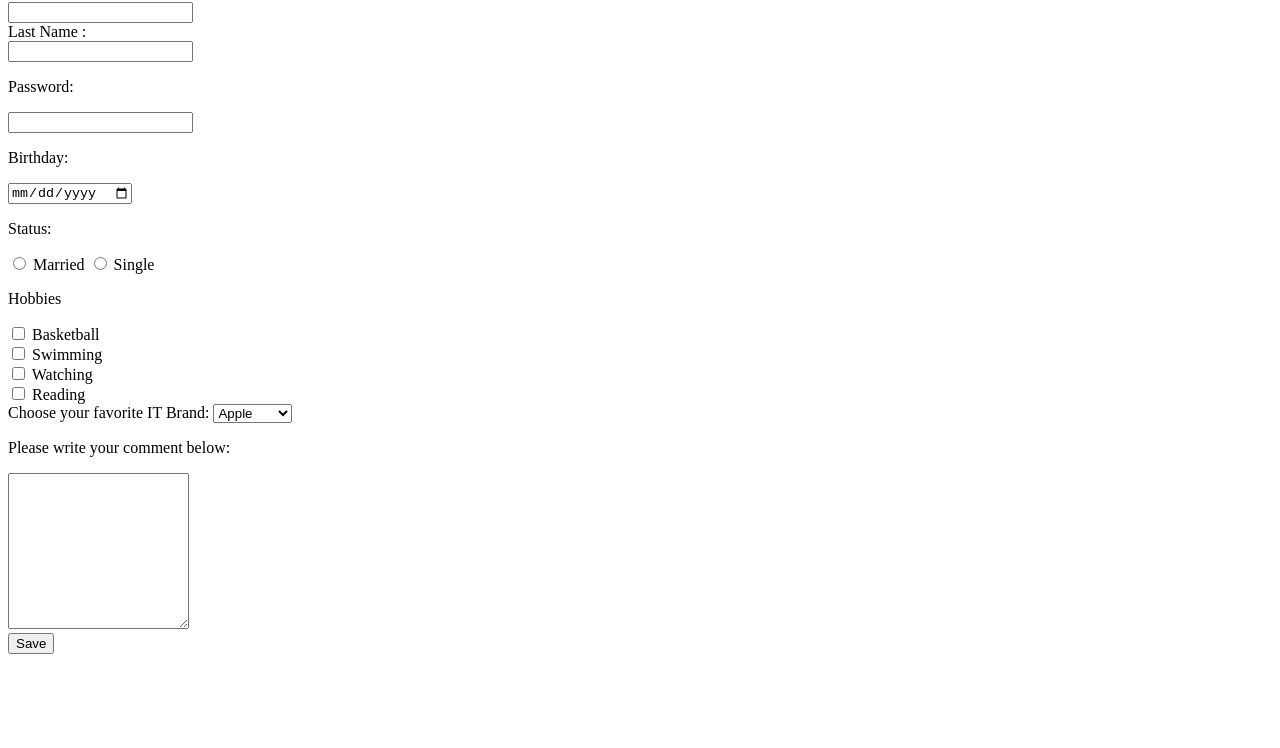
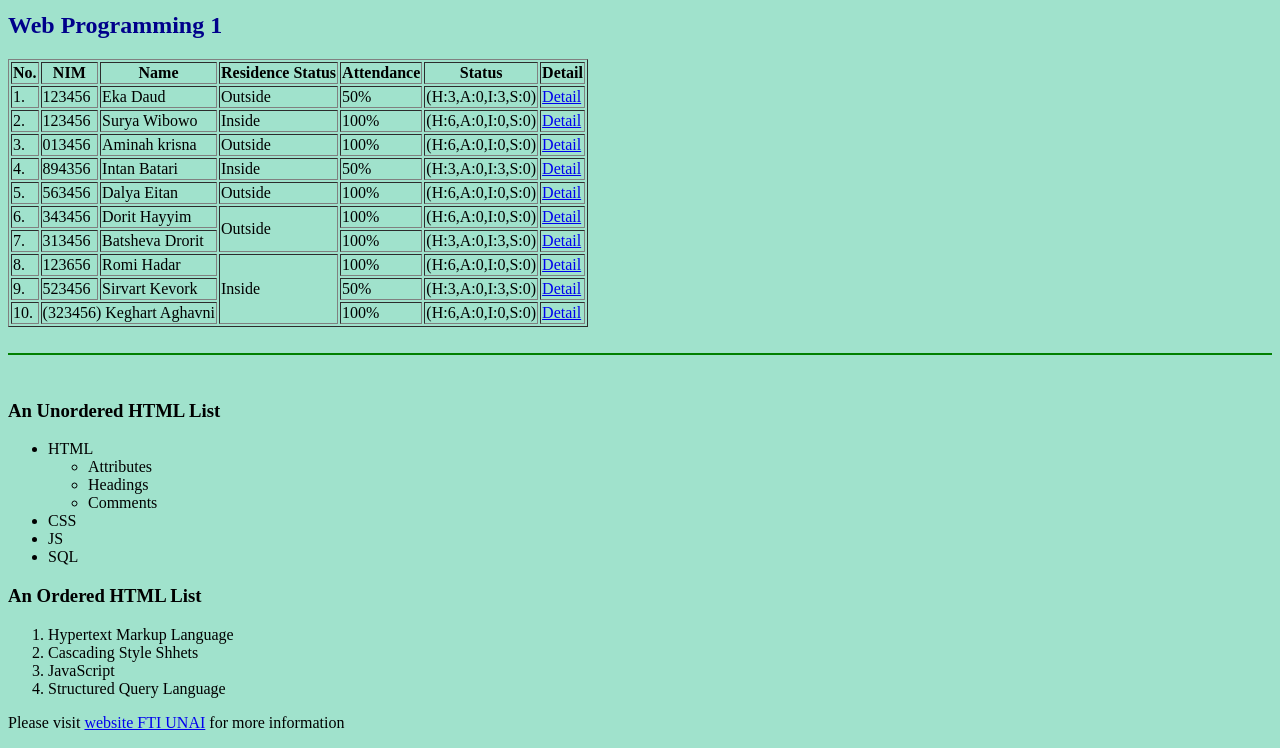
Before and after one commit to Artz5/Artz5.github.io, a plain HTML site: page index.html in a window 1280 px wide. Shown: the part 96-844 px from the top of the page. Before the commit the page ends 800 px from the top, so only its background shows below. Drawn offline with Linux system fonts and the light colour scheme.

Commit message:
Update index.html

```diff
--- a/index.html
+++ b/index.html
@@ -1,52 +1,134 @@
 <!DOCTYPE html>
 <html>
-    <head>
-        <title>Learn HTML forms</title>
-    </head>
-    <body>
-        <h1>Learn HTML forms</h1>
+<head>
+    <title>Assignment 4</title>
+    <link rel="icon" type="image/x-icon" href="WEB1 (2).png">
 
-        <form action="savedata.php" method="post">
-            <!--name-->
-                <label for="fname">First Name  : </label> <br>
-                <input type="text" id="fname" name="fname"><br>
-                <label for="lname">Last Name   : </label> <br>
-                <input type="text" id="lname" name="lname"><br>
-            <!--Password-->
-                <p>Password: </p>
-                <input type="Password" name="password">
-            <!--Birthday-->
-                <p>Birthday: </p>
-                <input type="date" name="birthday"
-            <!--radio-->
-            <p>Status: </p>
-                <input type="radio" id="married" name="Status" value="married">
-                <label for="married">Married</label>
-                <input type="radio" id="single" name="Status" value="single">
-                <label for="single">Single</label>
-            <!--Checkbox-->
-            <p>Hobbies</p>
-                <input type="checkbox" id="Basketball" Value="Basketball"=>
-                <label for="Basketball">Basketball</label><br>
-                <input type="checkbox" id="Swimming" Value="Swimming">
-                <label for="Swimming">Swimming</label><br>
-                <input type="checkbox" id="Watching" Value="Watching">
-                <label for="Watching">Watching</label><br>
-                <input type="checkbox" id="Reading" Value="Reading">
-                <label for="Reading">Reading</label><br>
-            <!--itbrand-->
-            <label for=":itbrand">Choose your favorite IT Brand: </label>
-            <select id="itbrand" name="itbrand">
-                <option value="apple">Apple</option>
-                <option value="samsung">Samsung</option>
-                <option value="xiaomi">Xiaomi</option>
-                <option value="hp">HP</option>
-            </select>
-            <!--Comment-->
-            <p>Please write your comment below: </p>
-            <textarea name="comment" rows="10"></textarea><br>
-            <input type="submit" value="Save">
+<body style="background-color:rgb(160, 226, 204)">
+    <img src="logo_fti_unai (1).png" width="360px">
+    <h1 style="color:blue">Student Attendance List</h1>
+    <h2 style="color:darkblue">Web Programming 1</h2>
+    <table border="1">
+        <tr>
+            <th>No.</th>
+            <th>NIM</th>
+            <th>Name</th>
+            <th>Residence Status</th>
+            <th>Attendance</th>
+            <th>Status</th>
+            <th>Detail</th>
+        </tr>
+        <tr>
+            <td>1.</td>
+            <td>123456</td>
+            <td>Eka Daud</td>
+            <td>Outside</td>
+            <td>50%</td>
+            <td>(H:3,A:0,I:3,S:0)</td>
+            <td><a href="https://fti.unai.edu">Detail</a></td>
+        </tr>
+        <tr>
+            <td>2.</td>
+            <td>123456</td>
+            <td>Surya Wibowo</td>
+            <td>Inside</td>
+            <td>100%</td>
+            <td>(H:6,A:0,I:0,S:0)</td>
+            <td><a href="https://fti.unai.edu">Detail</a></td>
+        </tr>
+        <tr>
+            <td>3.</td>
+            <td>013456</td>
+            <td>Aminah krisna</td>
+            <td>Outside</td>
+            <td>100%</td>
+            <td>(H:6,A:0,I:0,S:0)</td>
+            <td><a href="https://fti.unai.edu">Detail</a></td>
+        </tr>
+        <tr>
+            <td>4.</td>
+            <td>894356</td>
+            <td>Intan Batari</td>
+            <td>Inside</td>
+            <td>50%</td>
+            <td>(H:3,A:0,I:3,S:0)</td>
+            <td><a href="https://fti.unai.edu">Detail</a></td>
+        </tr>
+        <tr>
+            <td>5.</td>
+            <td>563456</td>
+            <td>Dalya Eitan</td>
+            <td>Outside</td>
+            <td>100%</td>
+            <td>(H:6,A:0,I:0,S:0)</td>
+            <td><a href="https://fti.unai.edu">Detail</a></td>
+        </tr>
+        <tr>
+            <td>6.</td>
+            <td>343456</td>
+            <td>Dorit Hayyim</td>
+            <td rowspan="2">Outside</td>
+            <td>100%</td>
+            <td>(H:6,A:0,I:0,S:0)</td>
+            <td><a href="https://fti.unai.edu">Detail</a></td>
+        </tr>
+        <tr>
+            <td>7.</td>
+            <td>313456</td>
+            <td>Batsheva Drorit</td>
+            <td>100%</td>
+            <td>(H:3,A:0,I:3,S:0)</td>
+            <td><a href="https://fti.unai.edu">Detail</a></td>
+        </tr>
+        <tr>
+            <td>8.</td>
+            <td>123656</td>
+            <td>Romi Hadar</td>
+            <td rowspan="3">Inside</td>
+            <td>100%</td>
+            <td>(H:6,A:0,I:0,S:0)</td>
+            <td><a href="https://fti.unai.edu">Detail</a></td>
+        </tr>
+        <tr>
+            <td>9.</td>
+            <td>523456</td>
+            <td>Sirvart Kevork</td>
+            <td>50%</td>
+            <td>(H:3,A:0,I:3,S:0)</td>
+            <td><a href="https://fti.unai.edu">Detail</a></td>
+        </tr>
+        <tr>
+            <td>10.</td>
+            <td colspan="2">(323456) Keghart Aghavni</td>
+            <td>100%</td>
+            <td>(H:6,A:0,I:0,S:0)</td>
+            <td><a href="https://fti.unai.edu">Detail</a></td>
+        </tr>
+    </table>
+    <br>
+    <hr color="green">
+    <br>
+    <h3>An Unordered HTML List</h3>
+    <ul>
+            <li>HTML</li>
+            <ul>
+                <li>Attributes</li>
+                <li>Headings</li>
+                <li>Comments</li>
+            </ul>
+            <li>CSS</li>
+            <li>JS</li>
+            <li>SQL</li>
+    </ul>
 
-        </form>
-    </body>
+    <h3>An Ordered HTML List</h3>
+
+    <ol>
+        <li>Hypertext Markup Language</li>
+        <li>Cascading Style Shhets</li>
+        <li>JavaScript</li>
+        <li>Structured Query Language</li>
+    </ol>
+    <p>Please visit <a href="https://fti.unai.edu">website FTI UNAI</a> for more information</p>
+</body>
 </html>
```
